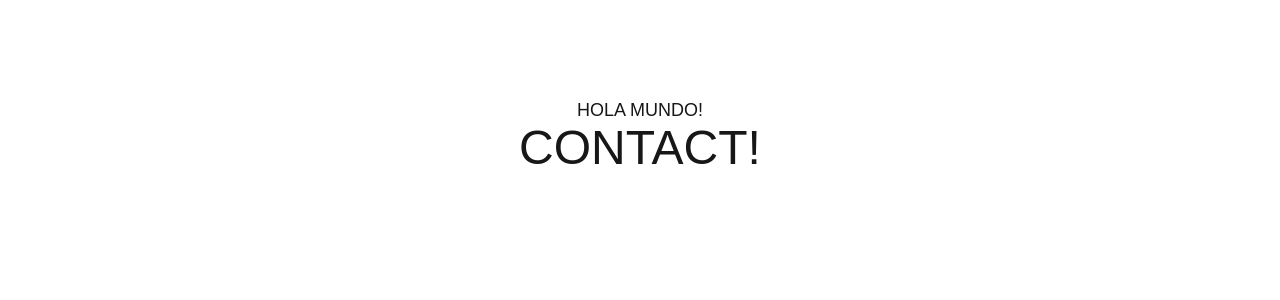
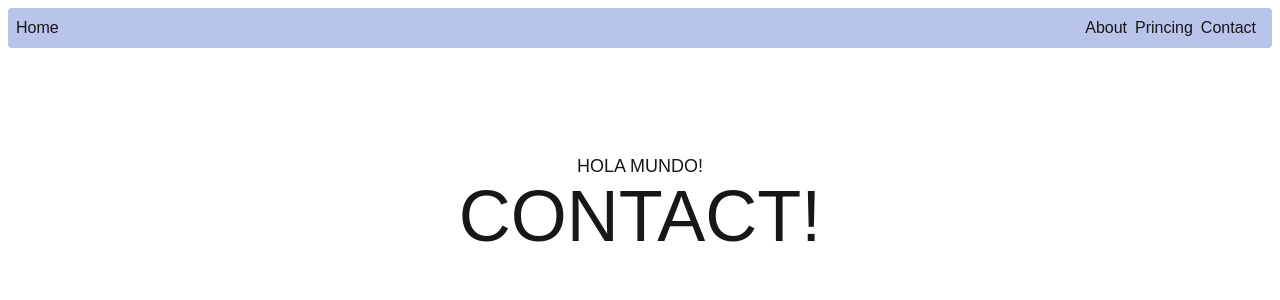
Before and after one commit to VieriElCrack1/NextJS-Proyecto-Nuevo, a Next.js app: page /contact in a window 1280 px wide. Shown: the top 300 px of the page. Built offline with nearby package versions, Linux system fonts and the light colour scheme.

Commit message:
feat: Barra de navegación.

```diff
--- a/app/(general)/contact/page.tsx
+++ b/app/(general)/contact/page.tsx
@@ -8,8 +8,6 @@
 
 export default function ContactPage() {
     return (
-        <>
-            <span className="text-5xl">CONTACT!</span>
-        </>
+        <span className="text-7xl">CONTACT!</span>
     );
 }
--- a/app/(general)/layout.tsx
+++ b/app/(general)/layout.tsx
@@ -1,13 +1,17 @@
+import { Navbar } from "@/components";
 
-export default function AboutLayout({
+export default function GeneratedLayout({
   children
 }: {
   children: React.ReactNode;
 }) {
   return (
-    <main className="flex flex-col items-center p-24">
-      <span className="text-lg">HOLA MUNDO!</span>
-      { children }
-    </main>
+    <>
+      <Navbar />
+      <main className="flex flex-col items-center p-24">
+        <span className="text-lg">HOLA MUNDO!</span>
+        {children}
+      </main>
+    </>
   );
 }
--- a/app/(general)/pricing/page.tsx
+++ b/app/(general)/pricing/page.tsx
@@ -8,8 +8,6 @@
 
 export default function PricingPage() {
     return(
-        <>
-            <span className="text-4xl">Pricing!</span>
-        </>
+        <span className="text-7xl">Pricing!</span>
     );
 }
--- /dev/null
+++ b/components/index.ts
@@ -0,0 +1,2 @@
+//Reutilizar, aca van todas las exportaciones de mi carpeta de components
+export * from './navbar/Navbar';
--- /dev/null
+++ b/components/navbar/Navbar.tsx
@@ -0,0 +1,20 @@
+import React from 'react'
+
+export const Navbar = () => {
+
+  console.log('Navbar created');
+
+
+  return (
+    <nav className='flex bg-blue-800/30 p-2 m-2 rounded'>
+        <span>Home</span>
+
+        <div className='flex flex-1'></div>
+
+        <a className='mr-2' href='/about'>About</a>
+        <a className='mr-2' href='/pricing'>Princing</a>
+        <a className='mr-2' href='/contact'>Contact</a>
+
+    </nav>
+  )
+}
```
